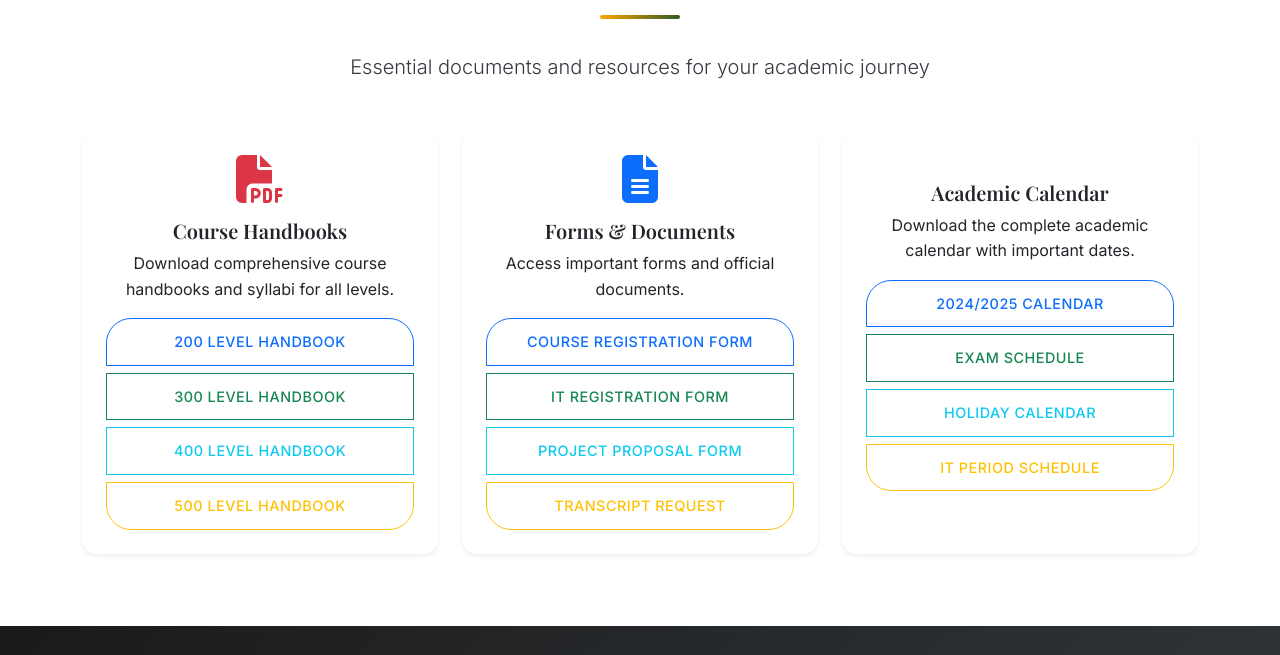
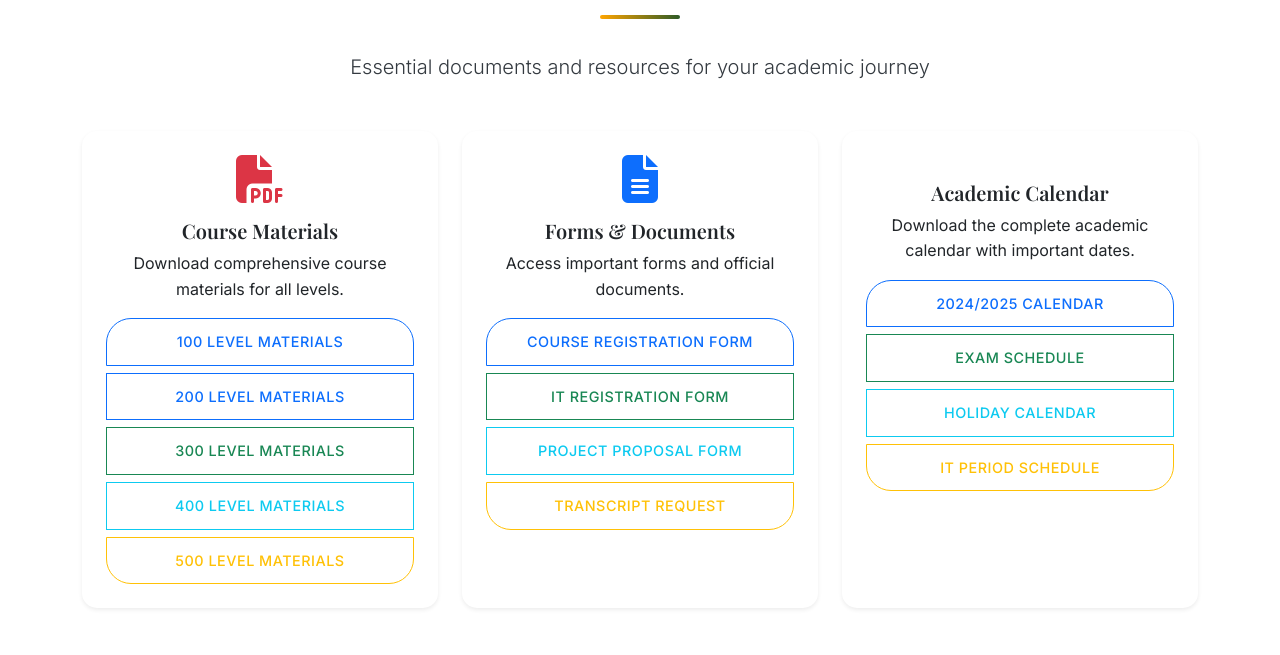
Before and after one commit to olateju243834-afk/AEE, a Flask app: page /students in a window 1280 px wide. Shown: the part 5845-6500 px from the top of the page. Run offline with Flask 3, Linux system fonts and the light colour scheme; some libraries are stand-ins or nearby versions.

Commit message:
Update students.html

```diff
--- a/templates/students.html
+++ b/templates/students.html
@@ -763,13 +763,14 @@
                     <div class="card h-100 shadow-sm">
                         <div class="card-body text-center">
                             <i class="fas fa-file-pdf fa-3x text-danger mb-3"></i>
-                            <h5 class="card-title">Course Handbooks</h5>
-                            <p class="card-text">Download comprehensive course handbooks and syllabi for all levels.</p>
+                            <h5 class="card-title">Course Materials</h5>
+                            <p class="card-text">Download comprehensive course materials for all levels.</p>
                             <div class="btn-group-vertical w-100">
-                                <a href="#" class="btn btn-outline-primary btn-sm mb-2">200 Level Handbook</a>
-                                <a href="#" class="btn btn-outline-success btn-sm mb-2">300 Level Handbook</a>
-                                <a href="#" class="btn btn-outline-info btn-sm mb-2">400 Level Handbook</a>
-                                <a href="#" class="btn btn-outline-warning btn-sm">500 Level Handbook</a>
+                                <a href="#" class="btn btn-outline-primary btn-sm mb-2">100 Level Materials</a>
+                                <a href="#" class="btn btn-outline-primary btn-sm mb-2">200 Level Materials</a>
+                                <a href="#" class="btn btn-outline-success btn-sm mb-2">300 Level Materials</a>
+                                <a href="#" class="btn btn-outline-info btn-sm mb-2">400 Level Materials</a>
+                                <a href="#" class="btn btn-outline-warning btn-sm">500 Level Materials</a>
                             </div>
                         </div>
                     </div>
```
